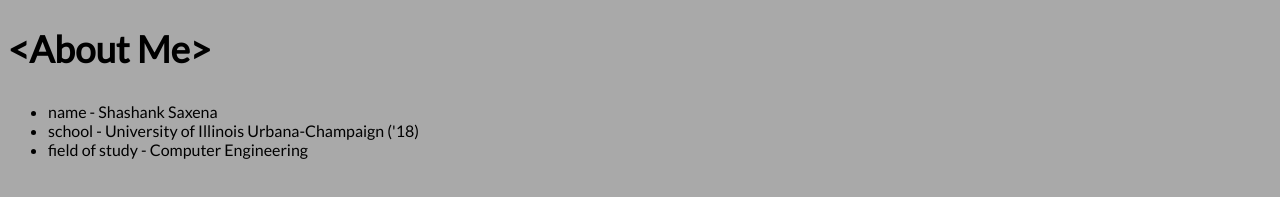
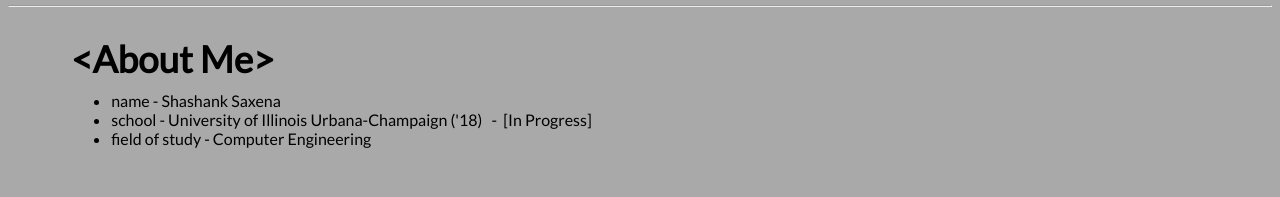
Before and after one commit to Salil999/salil999.github.io, a plain HTML site: page index.html in a window 1280 px wide. Shown: the part 259-456 px from the top of the page. Drawn offline with Linux system fonts and the light colour scheme.

Commit message:
test changes on all browsers

```diff
--- a/index.html
+++ b/index.html
@@ -11,6 +11,7 @@
 		<header>
 			<h1 class="fullName">Shashank <span style="color:dimgray;">Saxena</span></h1>
 			<img class="proPic" src="images/profile_pic.png">
+			<hr>
 		</header>
 
 		<article class="aboutMe">
@@ -20,7 +21,7 @@
 -->
 			<ul>
 				<li>name - Shashank Saxena</li>
-				<li>school - University of Illinois Urbana-Champaign ('18)</li>
+				<li>school - University of Illinois Urbana-Champaign ('18) &nbsp;&nbsp;-&nbsp;&nbsp;[In Progress]</li>
 				<li>field of study - Computer Engineering</li>
 			</ul>
 		</article>
--- a/styles/styles.css
+++ b/styles/styles.css
@@ -22,8 +22,18 @@
 	margin-right: auto;
 }
 
+.aboutMe {
+	margin: 0 auto;
+	margin-left: 5%;
+}
+
 .aboutMe h2 {
-font-size: 2.3em;
+	font-size: 2.3em;
+	margin-bottom: 5px;
+}
+
+.aboutMe ul {
+	margin-top: 10px;
 }
 
 .lineBreak {
```
